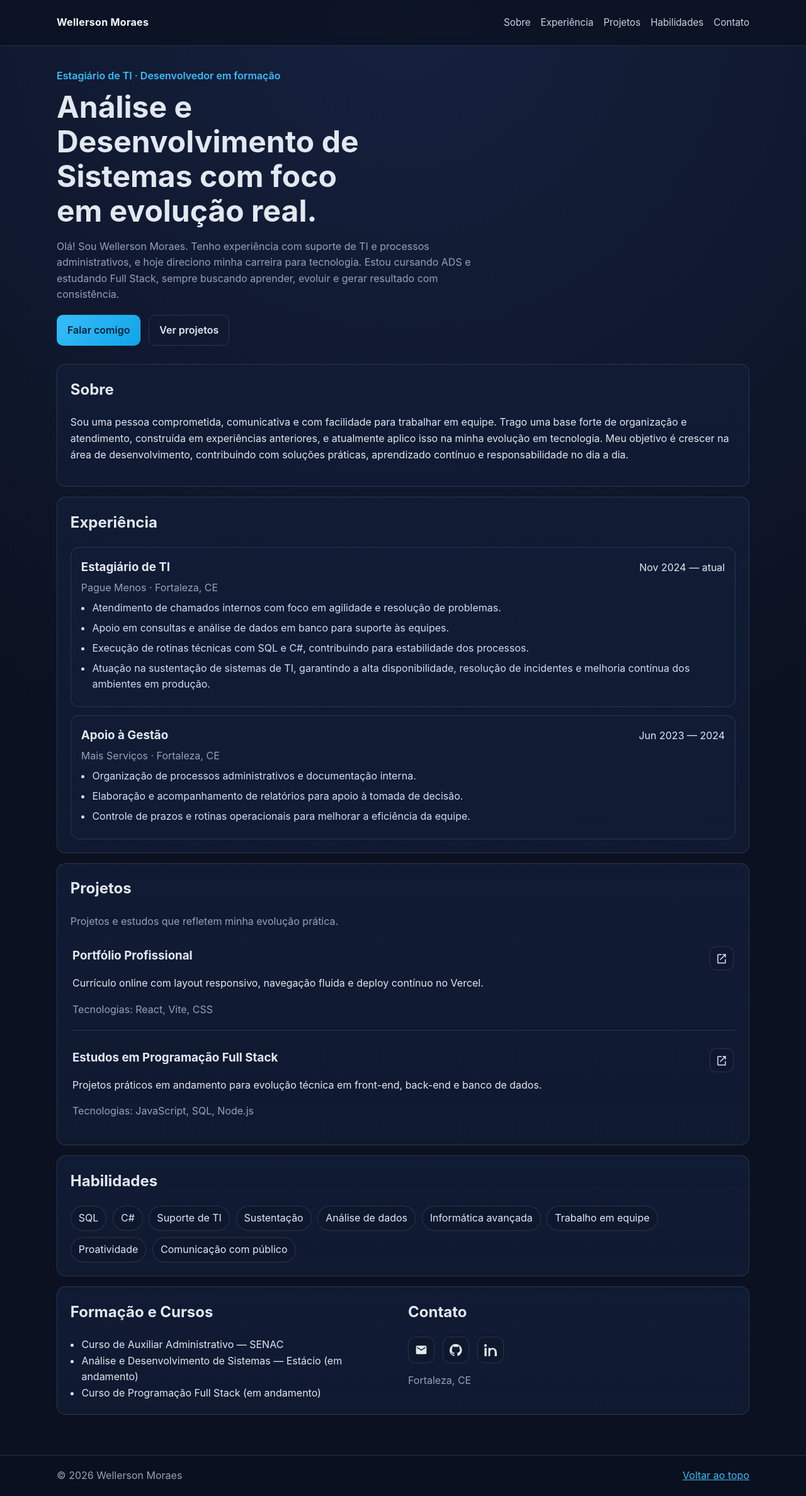
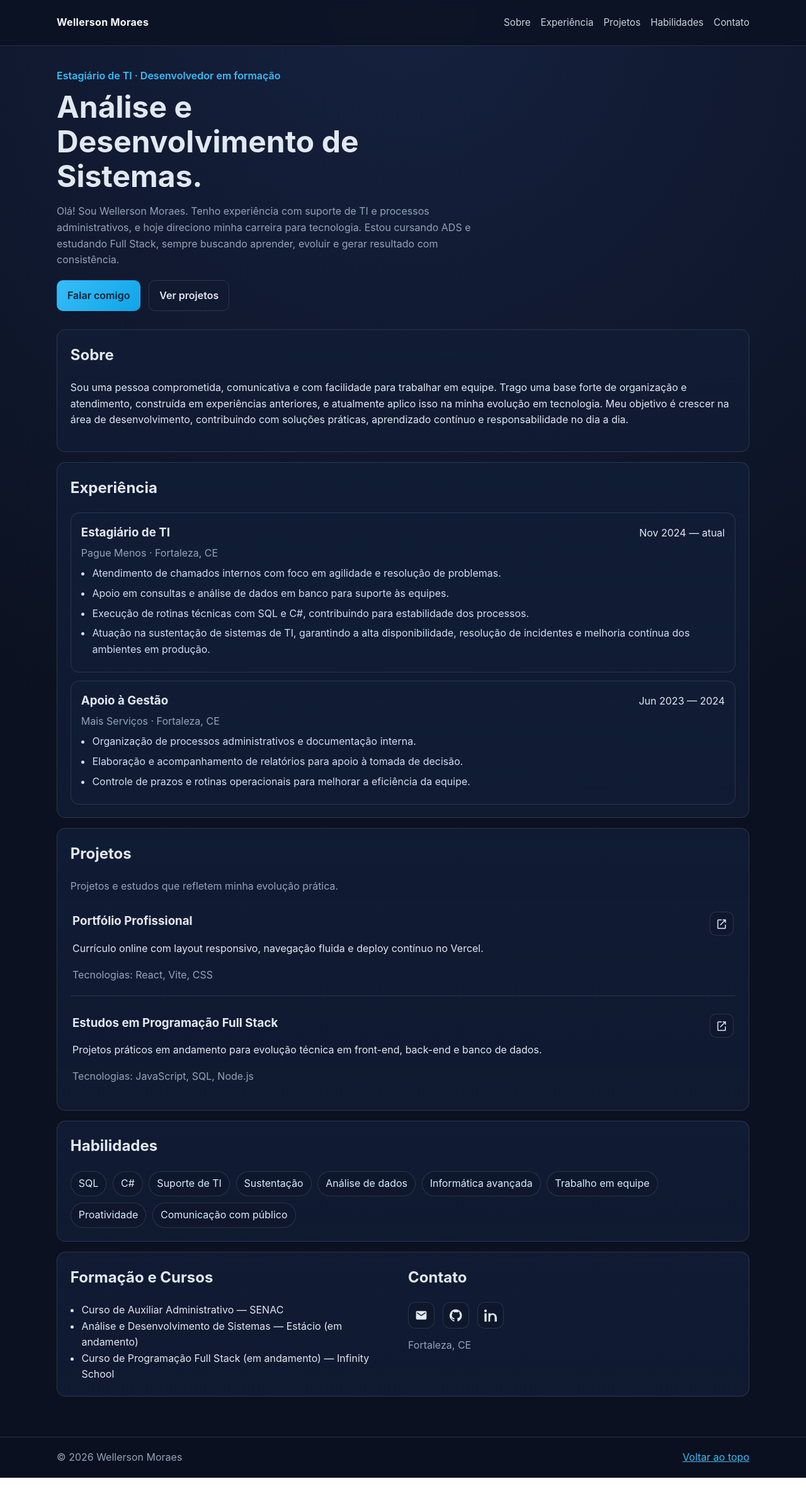
Before and after one commit to Wellerson-Frota/meu-portifolio, a React (Vite) app: page / in a window 1280 px wide. Shown: the whole page at 63% size. After the commit the page ends 2347 px from the top, so only its background shows below. Built offline with nearby package versions, Linux system fonts and the light colour scheme.

Commit message:
ajuste: atualização do app

```diff
--- a/src/App.jsx
+++ b/src/App.jsx
@@ -68,7 +68,7 @@ export default function App() {
       <main className="container">
         <section id="home" className="hero">
           <p className="eyebrow">Estagiário de TI · Desenvolvedor em formação</p>
-          <h1>Análise e Desenvolvimento de Sistemas com foco em evolução real.</h1>
+          <h1>Análise e Desenvolvimento de Sistemas.</h1>
           <p className="lead">
             Olá! Sou Wellerson Moraes. Tenho experiência com suporte de TI e processos administrativos,
             e hoje direciono minha carreira para tecnologia. Estou cursando ADS e estudando Full Stack,
@@ -146,7 +146,7 @@ export default function App() {
             <ul className="plain-list">
               <li>Curso de Auxiliar Administrativo — SENAC</li>
               <li>Análise e Desenvolvimento de Sistemas — Estácio (em andamento)</li>
-              <li>Curso de Programação Full Stack (em andamento)</li>
+              <li>Curso de Programação Full Stack (em andamento) — Infinity School</li>
             </ul>
           </article>
           <article id="contato">
```
